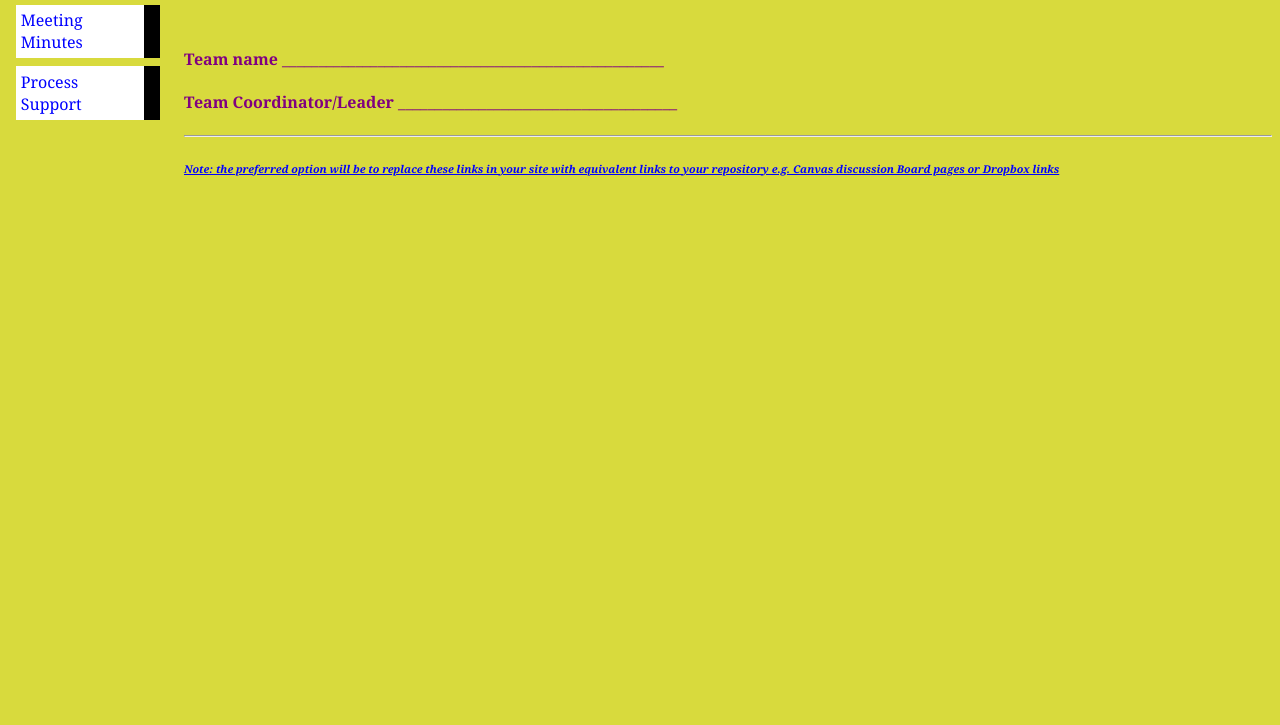
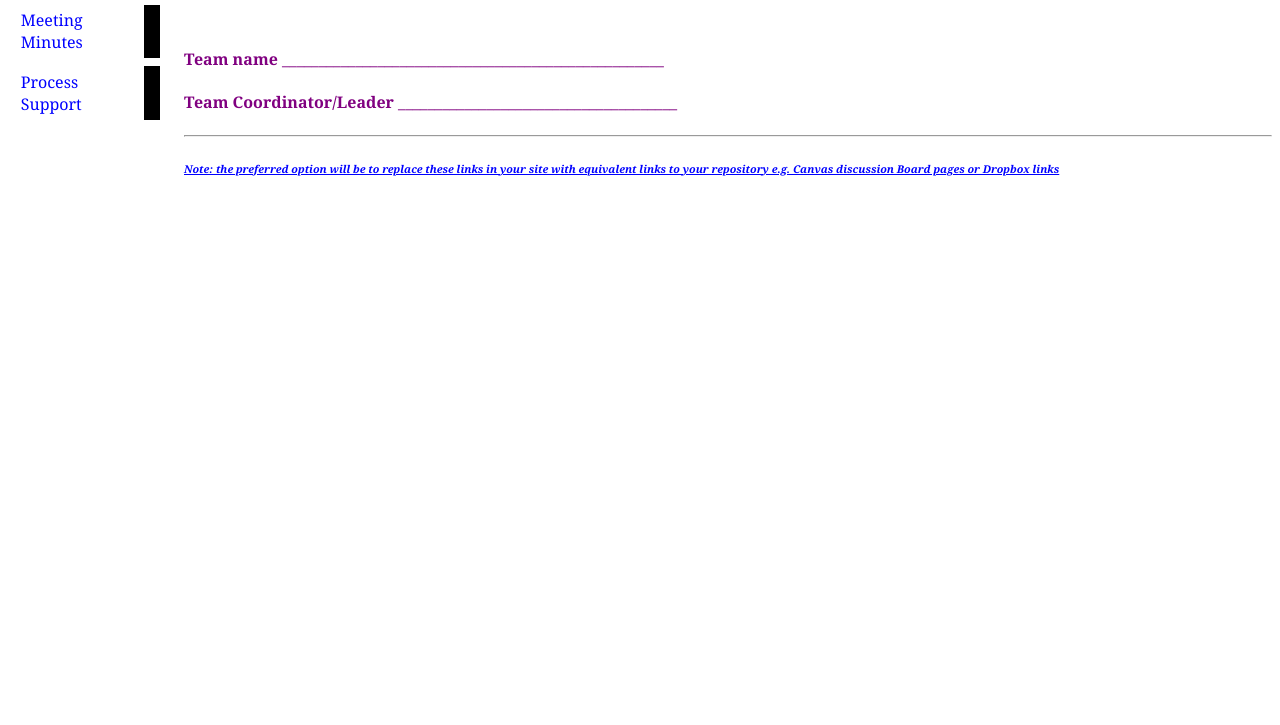
Before and after one commit to sleepii2/sleepii2.github.io, a plain HTML site: page misc/meetings.html in a window 1280 px wide. Shown: the part 75-800 px from the top of the page. Drawn offline with Linux system fonts and the light colour scheme.

Commit message:
Update minimal-table.css

```diff
--- a/styles/minimal-table.css
+++ b/styles/minimal-table.css
@@ -6,7 +6,7 @@ padding-left: 11em;
    font-family: Georgia, "Times New Roman",
           Times, serif;
 		  color: purple;
-    background-color: #d8da3d }
+    background-color: ##ed7809 }
 	  ul.navbar {
      list-style-type: none;
     padding: 0;
```
